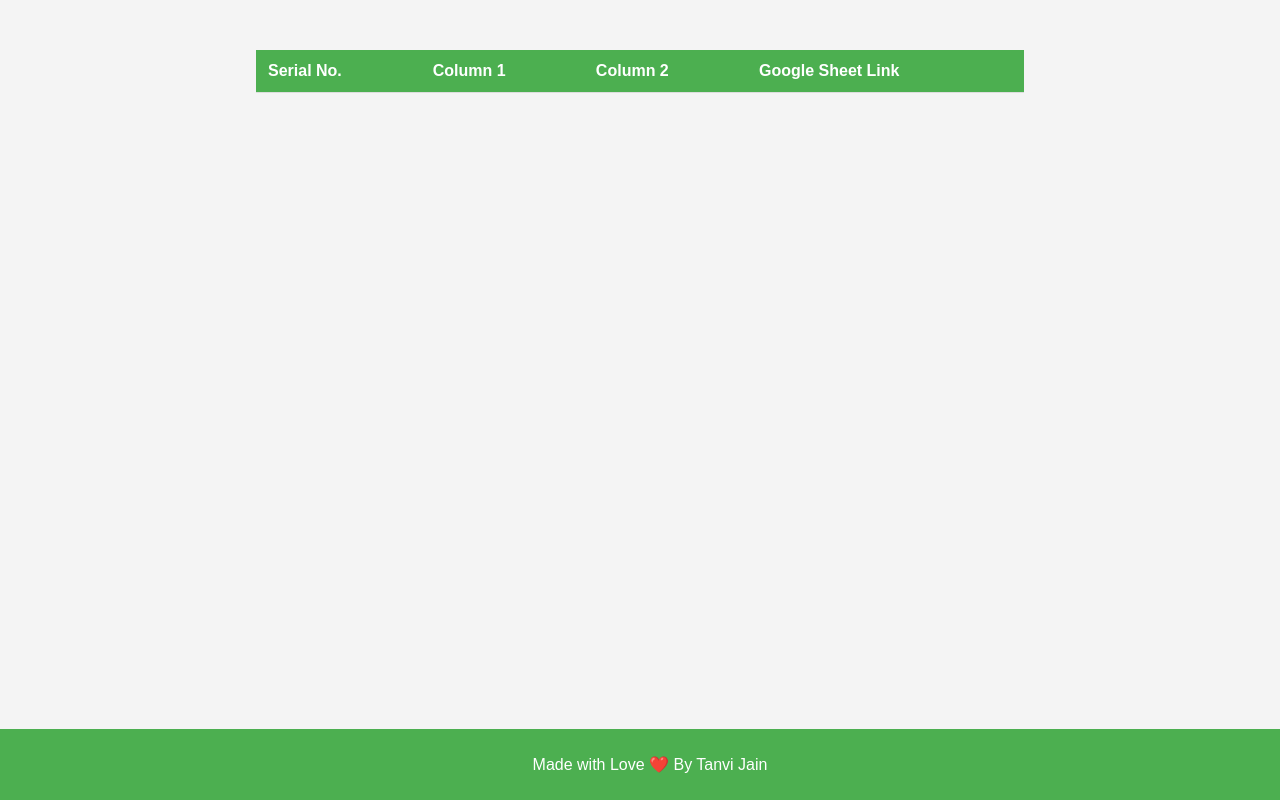
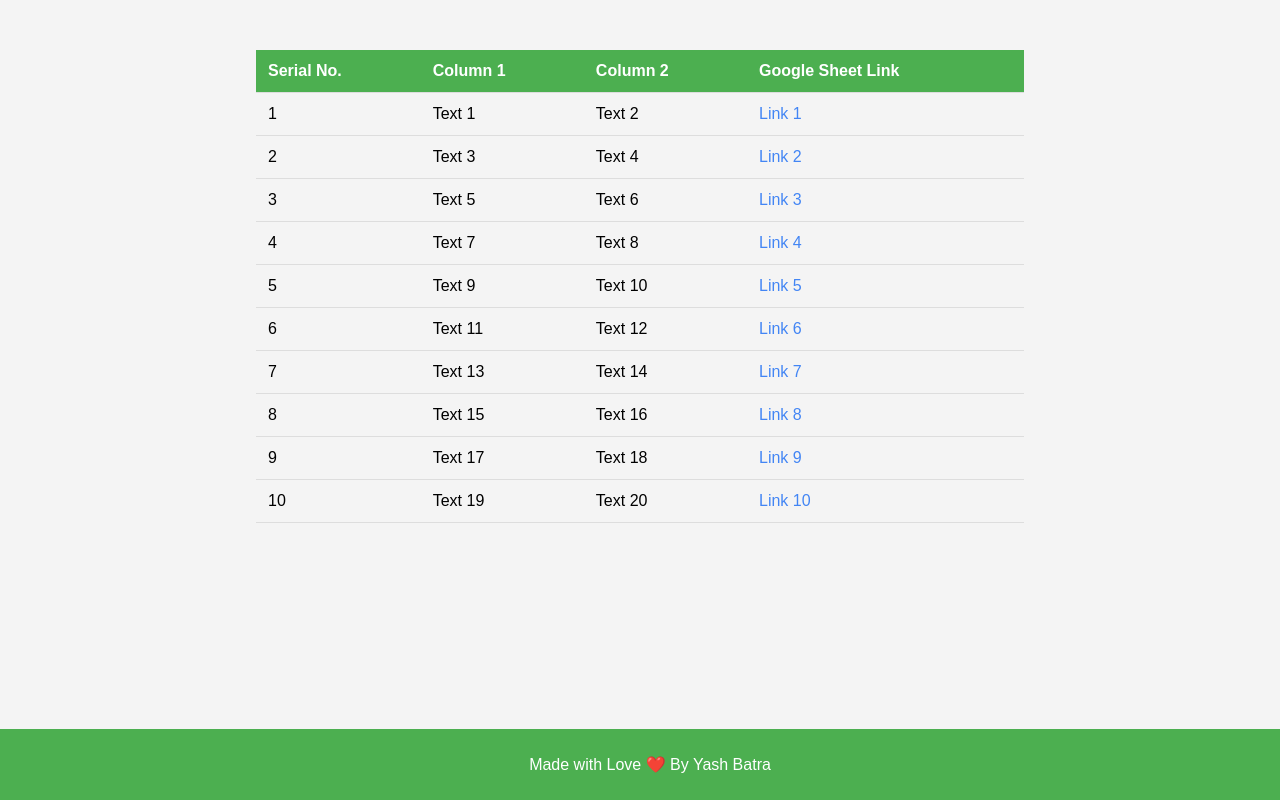
Before and after one commit to Jain003/jain003..github.io, a plain HTML site: page index.html in a window 1280 px wide. Drawn offline with Linux system fonts and the light colour scheme.

Commit message:
Update index.html

```diff
--- a/index.html
+++ b/index.html
@@ -18,12 +18,21 @@
         </tr>
       </thead>
       <tbody>
-        <!-- Add your table rows here -->
+        <tr><td>1</td><td>Text 1</td><td>Text 2</td><td><span class="link" data-href="https://docs.google.com/spreadsheets">Link 1</span></td></tr>
+        <tr><td>2</td><td>Text 3</td><td>Text 4</td><td><span class="link" data-href="https://docs.google.com/spreadsheets">Link 2</span></td></tr>
+        <tr><td>3</td><td>Text 5</td><td>Text 6</td><td><span class="link" data-href="https://docs.google.com/spreadsheets">Link 3</span></td></tr>
+        <tr><td>4</td><td>Text 7</td><td>Text 8</td><td><span class="link" data-href="https://docs.google.com/spreadsheets">Link 4</span></td></tr>
+        <tr><td>5</td><td>Text 9</td><td>Text 10</td><td><span class="link" data-href="https://docs.google.com/spreadsheets">Link 5</span></td></tr>
+        <tr><td>6</td><td>Text 11</td><td>Text 12</td><td><span class="link" data-href="https://docs.google.com/spreadsheets">Link 6</span></td></tr>
+        <tr><td>7</td><td>Text 13</td><td>Text 14</td><td><span class="link" data-href="https://docs.google.com/spreadsheets">Link 7</span></td></tr>
+        <tr><td>8</td><td>Text 15</td><td>Text 16</td><td><span class="link" data-href="https://docs.google.com/spreadsheets">Link 8</span></td></tr>
+        <tr><td>9</td><td>Text 17</td><td>Text 18</td><td><span class="link" data-href="https://docs.google.com/spreadsheets">Link 9</span></td></tr>
+        <tr><td>10</td><td>Text 19</td><td>Text 20</td><td><span class="link" data-href="https://docs.google.com/spreadsheets">Link 10</span></td></tr>
       </tbody>
     </table>
   </div>
   <footer>
-    <p>Made with Love ❤️ By Tanvi Jain</p>
+    <p>Made with Love ❤️ By Yash Batra</p>
   </footer>
   <script src="script.js"></script>
 </body>
```
